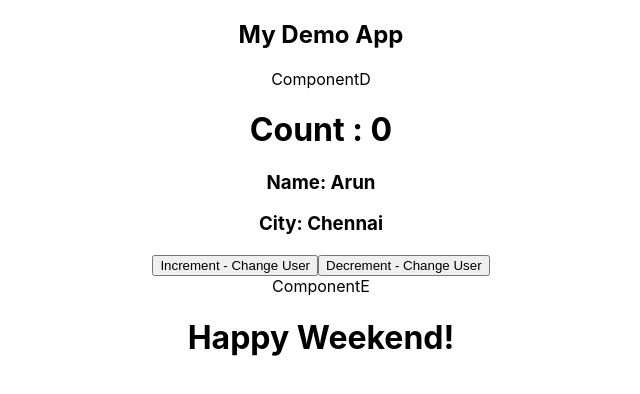
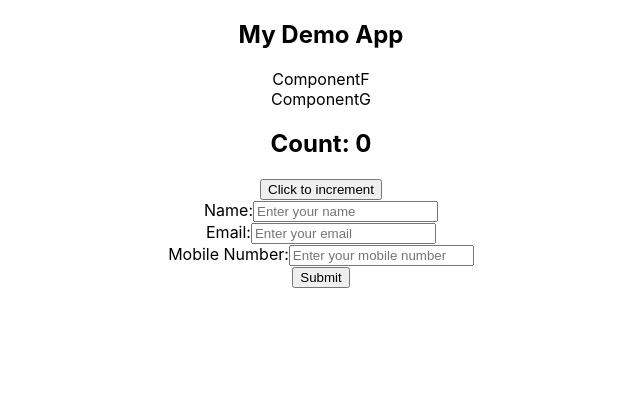
Before and after one commit to farookjintha/my-demo-app, a React (Create React App) app: page / in a window 1280 px wide. Shown: the top 394 px of the page, without its empty margins (319-959 px from the left). Built offline with nearby package versions, Linux system fonts and the light colour scheme.

Commit message:
sending data from child to parent component

```diff
--- a/src/App.js
+++ b/src/App.js
@@ -3,7 +3,8 @@ import './App.css';
 
 import ComponentA from './Components/ComponentA';
 import ComponentB from './Components/ComponentB';
-import ComponentC from './Components/ComponentC';
+import ComponentF from './Components/ComponentF';
+// import ComponentC from './Components/ComponentC';
 
 function App() {
   return (
@@ -11,7 +12,7 @@ function App() {
       <h2>My Demo App</h2>
       {/* <ComponentA /> */}
       {/* <ComponentB /> */}
-      <ComponentC />
+      <ComponentF />
     </div>
   );
 }
--- /dev/null
+++ b/src/Components/ComponentF.js
@@ -0,0 +1,29 @@
+import ComponentG from "./ComponentG";
+import { useState } from "react";
+
+
+//Parent
+const ComponentF = () => {
+    const [count, setCount] = useState(0);
+    const [userDetails, setUserDetails] = useState({
+        name: '',
+        email: '',
+        mobileNumber: ''
+    });
+
+
+    const handleUserDetails = (value) => {
+        return setUserDetails(details => {
+            return {...details, ...value}
+        })
+    }
+
+    return (
+        <div>
+            ComponentF
+            <ComponentG count={count} userDetails={userDetails} setCount={setCount} handleUserDetails={handleUserDetails} />
+        </div>
+    )
+}
+
+export default ComponentF;
--- /dev/null
+++ b/src/Components/ComponentG.js
@@ -0,0 +1,37 @@
+const ComponentG = ({count, setCount, userDetails, handleUserDetails}) => {
+
+    const handleSubmit = (e) => {
+        e.preventDefault();
+        console.log('Submitted UserDetails: ', userDetails)
+    }
+
+    return (
+        <div>
+            ComponentG
+            <h2>Count: {count}</h2>
+            <button onClick={() => setCount(count + 1)}>Click to increment</button>
+
+            <div>
+                <form onSubmit={handleSubmit}>
+                    <div>
+                        <label>Name:</label>
+                        <input onChange={(e) => handleUserDetails({name: e.target.value})} value={userDetails.name} placeholder="Enter your name"  />
+                    </div>
+                    <div>
+                        <label>Email:</label>
+                        <input onChange={(e) => handleUserDetails({email: e.target.value})} value={userDetails.email} placeholder="Enter your email"/>
+                    </div>
+                    <div>
+                        <label>Mobile Number:</label>
+                        <input onChange={(e) => handleUserDetails({mobileNumber: e.target.value})}  value={userDetails.mobileNumber} placeholder="Enter your mobile number"/>
+                    </div>
+                    <div>
+                        <input type='submit' placeholder="Submit" />
+                    </div>
+                </form>
+            </div>
+        </div>
+    )
+}
+
+export default ComponentG;
```
